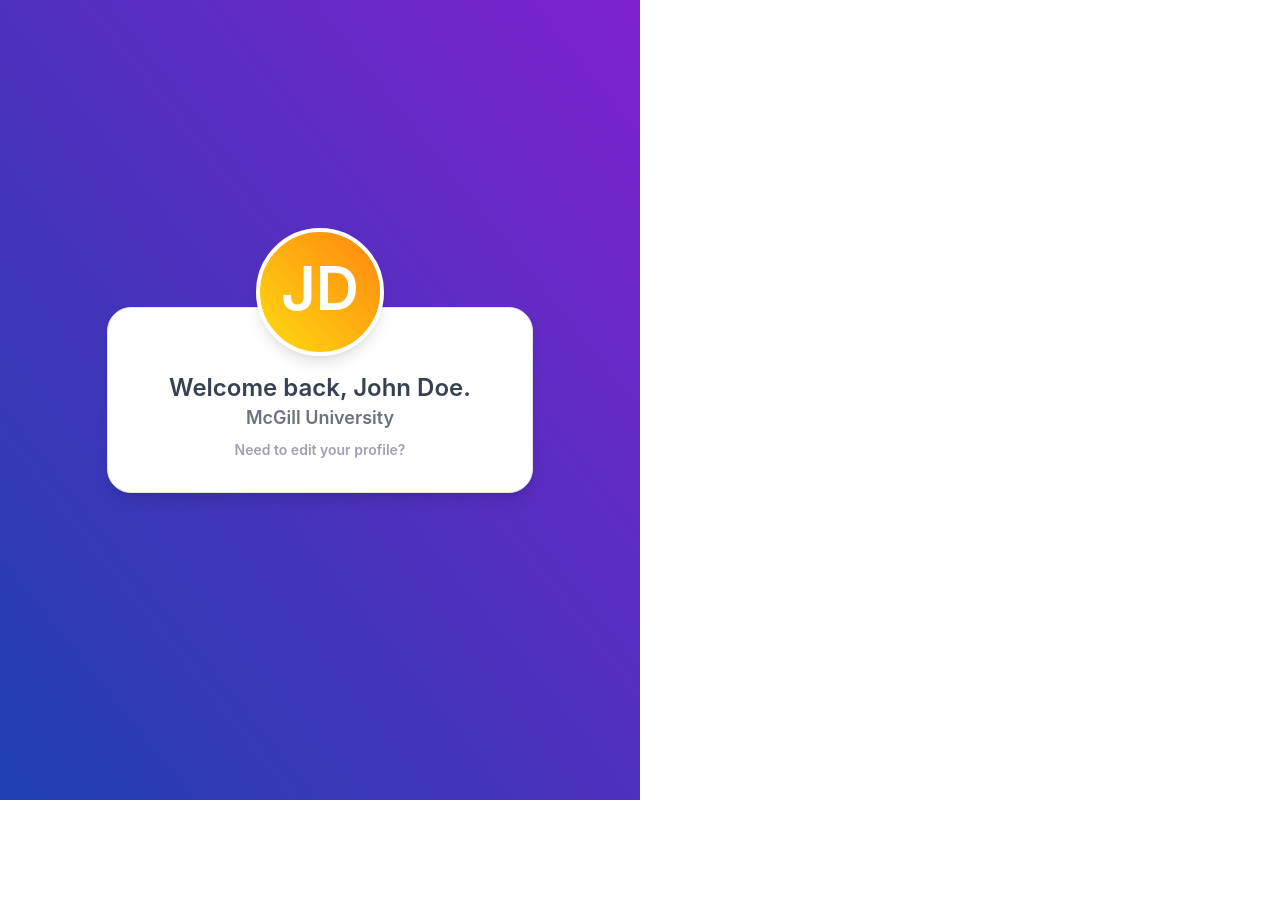
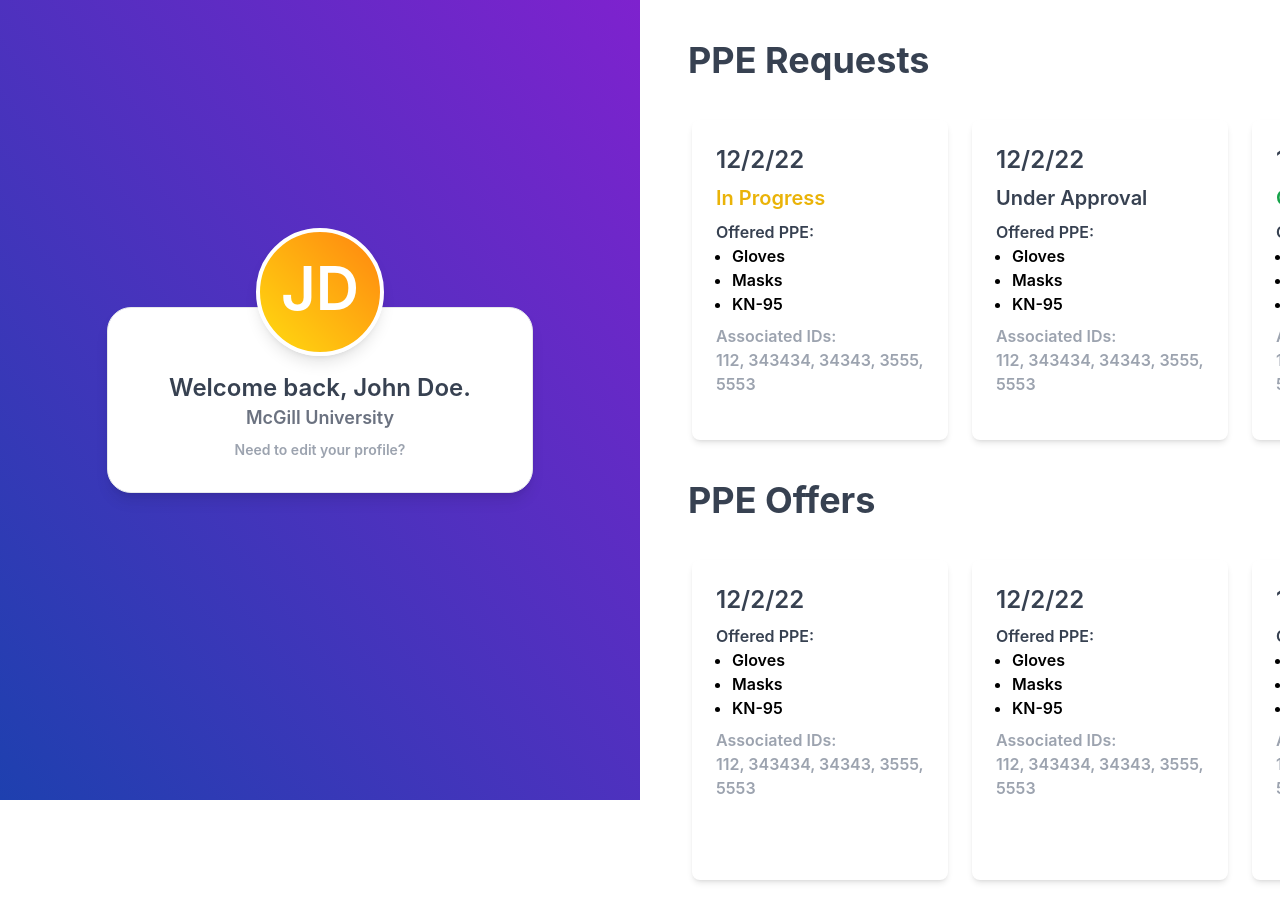
Before and after one commit to uaem-na/donations-tracker, a React (Create React App) app in the folder frontend/: page / in a window 1280 px wide. Before the commit the page ends 800 px from the top, so only its background shows below. Built offline with nearby package versions, Linux system fonts and the light colour scheme.

Commit message:
added request and offer cards

```diff
--- /dev/null
+++ b/frontend/src/components/profile/cards/offer_card.js
@@ -0,0 +1,23 @@
+export const OfferCard = ({reportIds, ppeProfiles, date}) => {
+    return(
+        <div className="inline-block px-3 font-semibold">
+                <div className="p-6 w-64 h-80 max-w-xs overflow-hidden rounded-lg shadow-md bg-white hover:shadow-xl transition-shadow duration-300 ease-in-out">
+                    <h2 className="text-2xl text-gray-700 mb-2">{date}</h2>
+                    <h3 className="text-gray-700">Offered PPE:</h3>
+                    <div className="mb-2">
+                        <ul className="list-disc">
+                            {ppeProfiles.map((ppe) => (
+                                <li className="ml-4">{ppe}</li>
+                            ))}
+                        </ul>
+                    </div>
+                    <h3 className="text-gray-400">Associated IDs:</h3>
+                    <p className="text-gray-400">
+                        {reportIds.map((item, index) => ((index ? ', ': '') + item))}
+                    </p>
+                </div>
+        </div>
+    )
+}
+
+export default OfferCard;
--- /dev/null
+++ b/frontend/src/components/profile/cards/ppe_offers.js
@@ -0,0 +1,20 @@
+import OfferCard from "./offer_card";
+
+export const PPEOffers = () => {
+  let ppeTypeDummy = ["Gloves", "Masks", "KN-95"];
+  let reportIds = [112, 343434, 34343, 3555, 5553];
+  let date = "12/2/22"
+
+    return(
+        <div className="flex overflow-x-scroll hide-scroll-bar">
+            <div className="flex flex-nowrap p-10">
+              <OfferCard reportIds={reportIds} ppeProfiles={ppeTypeDummy} date={date}/>
+              <OfferCard reportIds={reportIds} ppeProfiles={ppeTypeDummy} date={date}/>
+              <OfferCard reportIds={reportIds} ppeProfiles={ppeTypeDummy} date={date}/>
+              <OfferCard reportIds={reportIds} ppeProfiles={ppeTypeDummy} date={date}/>
+            </div>
+          </div>
+    )
+}
+
+export default PPEOffers;
--- /dev/null
+++ b/frontend/src/components/profile/cards/ppe_requests.js
@@ -0,0 +1,21 @@
+import RequestCard from "./request_card";
+
+export const PPERequests = () => {
+  let ppeTypeDummy = ["Gloves", "Masks", "KN-95"];
+  let reportIds = [112, 343434, 34343, 3555, 5553];
+  let date = "12/2/22"
+
+    return(
+        <div className="flex overflow-x-scroll hide-scroll-bar">
+            <div className="flex flex-nowrap p-10">
+              <RequestCard reportIds={reportIds} ppeProfiles={ppeTypeDummy} date={date} status={1}/>
+              <RequestCard reportIds={reportIds} ppeProfiles={ppeTypeDummy} date={date} status={2}/>
+              <RequestCard reportIds={reportIds} ppeProfiles={ppeTypeDummy} date={date} status={0}/>
+              <RequestCard reportIds={reportIds} ppeProfiles={ppeTypeDummy} date={date} status={1}/>
+              <RequestCard reportIds={reportIds} ppeProfiles={ppeTypeDummy} date={date} status={2}/>
+            </div>
+          </div>
+    )
+}
+
+export default PPERequests;
--- /dev/null
+++ b/frontend/src/components/profile/cards/request_card.js
@@ -0,0 +1,26 @@
+export const RequestCard = ({reportIds, ppeProfiles, date, status}) => {
+    let statuses = ["Completed", "In Progress", "Under Approval"]
+    let statusColors = ["text-green-600", "text-yellow-500", "text-blue-400"]
+    return(
+        <div className="inline-block px-3 font-semibold">
+                <div className="p-6 w-64 h-80 max-w-xs overflow-hidden rounded-lg shadow-md bg-white hover:shadow-xl transition-shadow duration-300 ease-in-out">
+                    <h2 className="text-2xl text-gray-700 mb-2">{date}</h2>
+                    <h3 className={`text-xl text-gray-700 mb-2 ${statusColors[status]}`}>{statuses[status]}</h3>
+                    <h3 className="text-gray-700">Offered PPE:</h3>
+                    <div className="mb-2">
+                        <ul className="list-disc">
+                            {ppeProfiles.map((ppe) => (
+                                <li className="ml-4">{ppe}</li>
+                            ))}
+                        </ul>
+                    </div>
+                    <h3 className="text-gray-400">Associated IDs:</h3>
+                    <p className="text-gray-400">
+                        {reportIds.map((item, index) => ((index ? ', ': '') + item))}
+                    </p>
+                </div>
+        </div>
+    )
+}
+
+export default RequestCard;
--- a/frontend/src/components/profile/profile.js
+++ b/frontend/src/components/profile/profile.js
@@ -1,43 +1,75 @@
 import { useState, useEffect } from "react";
 import { ChangeProfile } from "./changeProfile";
+import PPERequests from "./cards/ppe_requests";
+import PPEOffers from "./cards/ppe_offers";
 
 export const Profile = () => {
-    const [showChange, setChange] = useState(false)
-    const [userFirstName, setUserFirstName] = useState("John")
-    const [userLastName, setUserLastName] = useState("Doe")
-    const [userOrg, setUserOrg] = useState("McGill University")
-    const [email] = useState("hello@uaem.mcgill.ca")
-    let profileChangeString
-    if(!showChange){
-        profileChangeString = "Need to edit your profile?"
+  const [showChange, setChange] = useState(false);
+  const [userFirstName, setUserFirstName] = useState("John");
+  const [userLastName, setUserLastName] = useState("Doe");
+  const [userOrg, setUserOrg] = useState("McGill University");
+  const [email] = useState("hello@uaem.mcgill.ca");
+  let profileChangeString;
+  if (!showChange) {
+    profileChangeString = "Need to edit your profile?";
   } else {
-        profileChangeString = "Close changes."
+    profileChangeString = "Close changes.";
   }
 
-    return(
-        <div className="w-full">
-            <div className="w-1/2 h-screen bg-gradient-to-tr from-blue-800 to-purple-700 flex items-center justify-center">
+  return (
+    <div className="w-full flex">
+      <div className="fixed w-1/2 h-screen bg-gradient-to-tr from-blue-800 to-purple-700 flex items-center justify-center">
         <div className="w-2/3">
           <div className="shadow-4xl bg-white font-semibold text-center rounded-3xl border shadow-lg p-8 pt-16 relative">
             <div className="flex justify-center">
               <div className="shadow-lg rounded-full bg-gradient-to-tr from-[#FFDB10] to-[#FF8510] mx-auto absolute -top-20 w-32 h-32 border-4 border-white flex items-center justify-center">
-                            <h1 className="-mt-2 text-6xl text-white">{userFirstName.charAt(0)}{userLastName.charAt(0)}</h1>
+                <h1 className="-mt-2 text-6xl text-white">
+                  {userFirstName.charAt(0)}
+                  {userLastName.charAt(0)}
+                </h1>
               </div>
             </div>
-                        <h1 className="text-2xl text-gray-700">Welcome back, {userFirstName} {userLastName}.</h1>
+            <h1 className="text-2xl text-gray-700">
+              Welcome back, {userFirstName} {userLastName}.
+            </h1>
             <h3 className="text-lg text-gray-500 ">{userOrg}</h3>
-                        <p className="text-sm text-gray-400 mt-2 hover:text-blue-500 cursor-pointer" onClick={() => setChange(!showChange)}>
+            <p
+              className="text-sm text-gray-400 mt-2 hover:text-blue-500 cursor-pointer"
+              onClick={() => setChange(!showChange)}
+            >
               {profileChangeString}
             </p>
-                        {showChange && <ChangeProfile firstName={userFirstName} setFirst={setUserFirstName} lastName={userLastName} setLast={setUserLastName} org={userOrg} setOrg={setUserOrg} email={email}/>}
+            {showChange && (
+              <ChangeProfile
+                firstName={userFirstName}
+                setFirst={setUserFirstName}
+                lastName={userLastName}
+                setLast={setUserLastName}
+                org={userOrg}
+                setOrg={setUserOrg}
+                email={email}
+              />
+            )}
           </div>
         </div>
       </div>
+      <div className="w-1/2"></div>
       <div className="w-1/2">
-
+        <div class="flex flex-col bg-white m-auto p-auto">
+          <h1 class="text-4xl text-gray-700 p-10 pb-0 font-bold ml-2">
+            PPE Requests
+          </h1>
+        </div>
+        <PPERequests />
+        <div class="flex flex-col bg-white m-auto p-auto">
+          <h1 class="text-4xl text-gray-700 px-10 font-bold ml-2">
+            PPE Offers
+          </h1>
+        </div>
+        <PPEOffers />
       </div>
     </div>
-    )
-}
+  );
+};
 
-export default Profile
+export default Profile;
```
Lines whose indentation alone changed are shown as unchanged.
